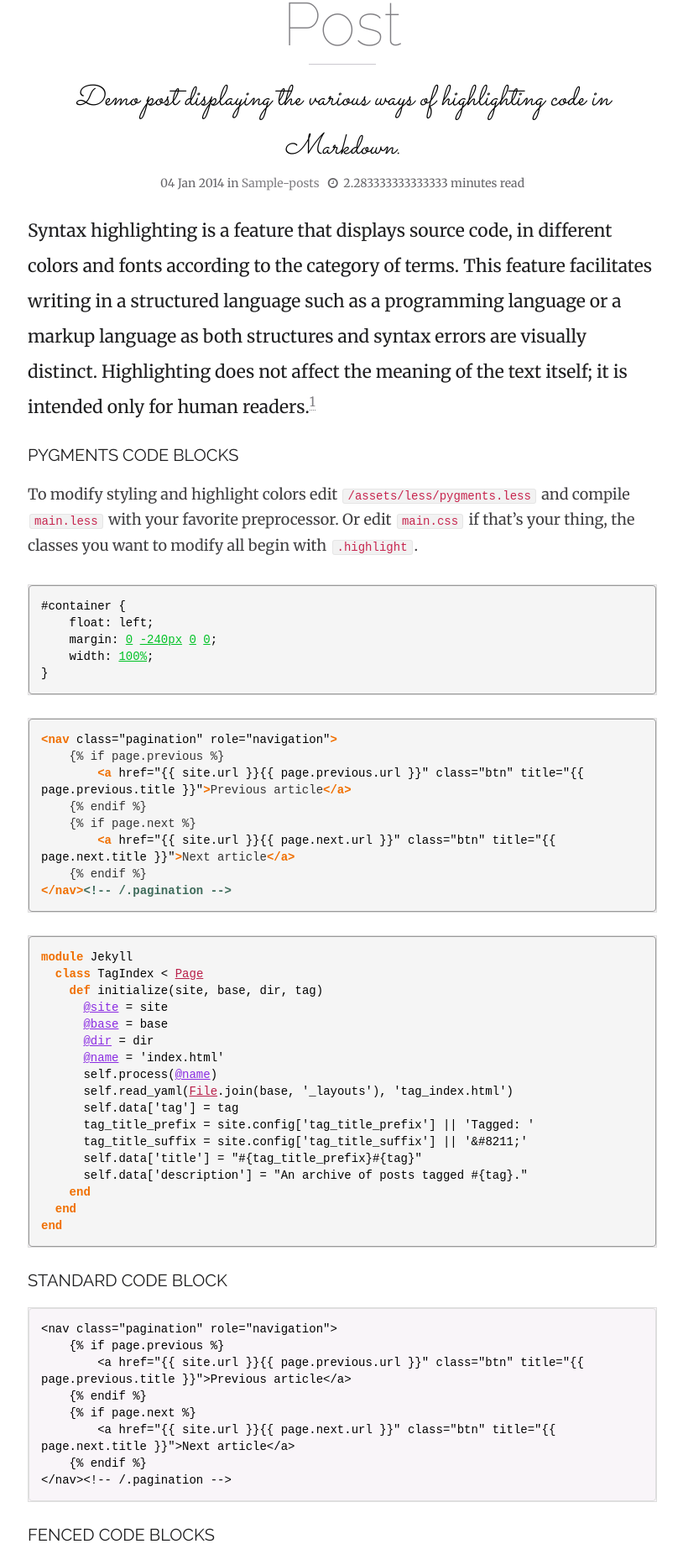
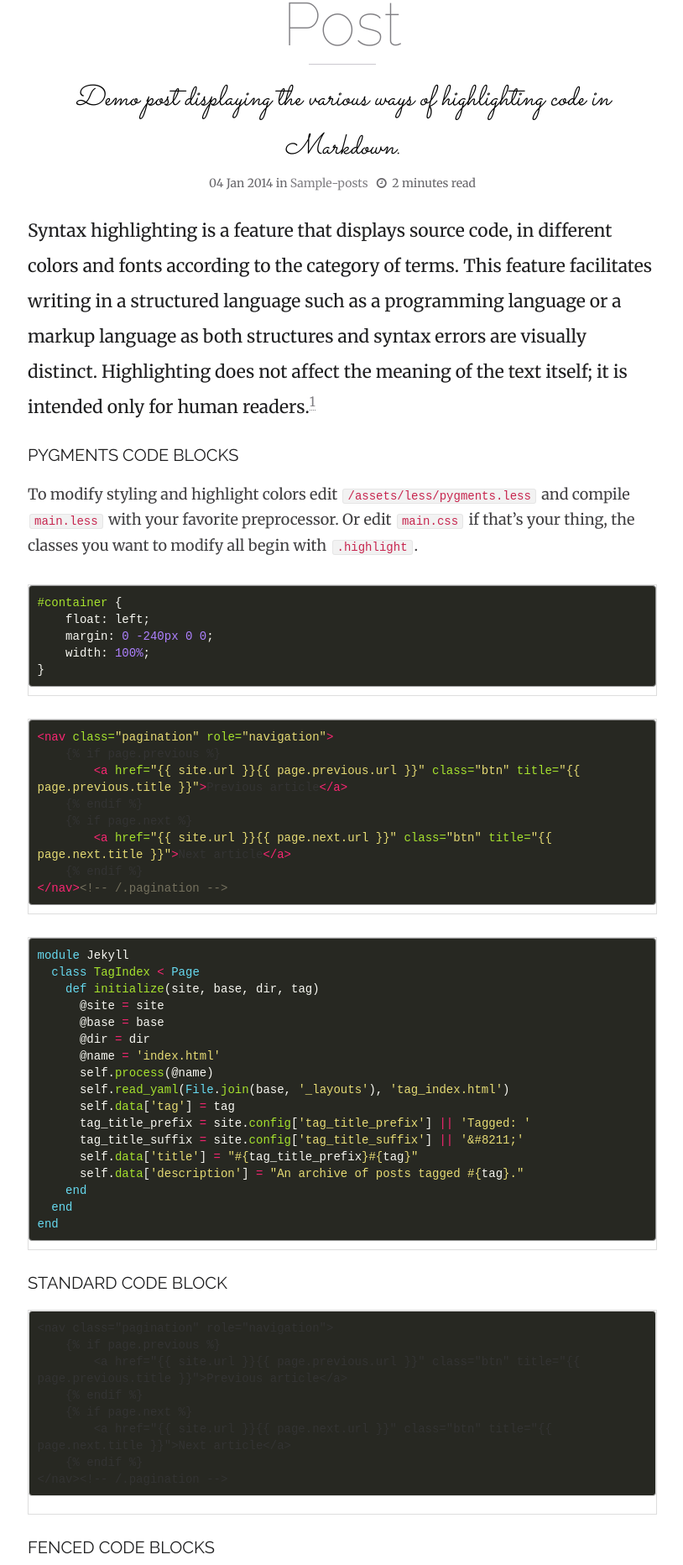
Before and after one commit to hmfaysal/hmfaysal-omega-theme, a Jekyll site: the page built from _posts/2014-01-04-code-highlighting-post.md, in a window 1280 px wide. Shown: the part 691-2555 px from the top of the page at 84% size, without its empty margins (232-1046 px from the left). Built offline with Jekyll 4.4.1, drawn with Linux system fonts in a browser that asks for light colours; comment, search, counter and statistics services are not loaded.

Commit message:
Syntax style updates, markdown flavor input fix

```diff
--- a/_config.yml
+++ b/_config.yml
@@ -102,6 +102,7 @@
     permalink: /:title
 
 kramdown:
+  input: GFM
   auto_ids: true
   footnote_nr: 1
   entity_output: as_char
--- a/_includes/head.html
+++ b/_includes/head.html
@@ -19,6 +19,7 @@
 <link rel="stylesheet" type="text/css" href="{{ site.url }}/assets/css/font-awesome.min.css" />
 
 <link rel="stylesheet" type="text/css" href="{{ site.url }}/assets/css/style.css" />
+<link rel="stylesheet" type="text/css" href="{{ site.url }}/assets/css/syntax.css"
 
 {% if page.mathjax %}
 <!--Load Mathjax-->
--- a/_includes/scripts.html
+++ b/_includes/scripts.html
@@ -11,7 +11,7 @@
 <script type="text/javascript" src="{{ site.url }}/assets/js/plugins/jquery.magnific-popup.min.js"></script>
 <script type="text/javascript" src="{{ site.url }}/assets/js/main.js"></script>
 <script type="text/javascript" src="{{ site.url }}/assets/js/script.js"></script>
-<!--<script type='text/javascript'>$(document).ready(function(){$(".time").text(function(a,b){return Math.round(parseFloat(b))})});</script>-->
+<script type='text/javascript'>$(document).ready(function(){$(".time").text(function(a,b){return Math.round(parseFloat(b))})});</script>
 
 <script type="text/javascript">
 
--- a/assets/css/style.css
+++ b/assets/css/style.css
@@ -1939,259 +1939,6 @@
   border: 1px solid #dedede;
 }
 
-.highlight pre {
-  position: relative;
-  padding: 1em;
-  margin: 0;
-}
-
-.highlight {
-  background: #F9F5F9;
-  color: #000000;
-}
-
-.highlight .hll {
-  background-color: #ffffcc;
-}
-
-.highlight .c {
-  color: #3F6B5B;
-  font-weight: bold;
-} /* Comment */
-.highlight .err {
-  color: #000000;
-} /* Error */
-.highlight .g {
-  color: #000000;
-} /* Generic */
-.highlight .k {
-  color: #F06F00;
-  font-weight: bold;
-} /* Keyword */
-.highlight .l {
-  color: #000000;
-} /* Literal */
-.highlight .n {
-  color: #000000;
-} /* Name */
-.highlight .o {
-  color: #000000;
-} /* Operator */
-.highlight .x {
-  color: #000000;
-} /* Other */
-.highlight .p {
-  color: #000000;
-} /* Punctuation */
-.highlight .cm {
-  color: #3F6B5B;
-  font-weight: bold;
-} /* Comment.Multiline */
-.highlight .cp {
-  color: #1071CE;
-  font-weight: bold;
-  text-decoration: underline;
-} /* Comment.Preproc */
-.highlight .c1 {
-  color: #3F6B5B;
-  font-weight: bold;
-} /* Comment.Single */
-.highlight .cs {
-  color: #3F6B5B;
-  font-weight: bold;
-} /* Comment.Special */
-.highlight .gd {
-  color: #2020ff;
-  background-color: #c8f2ea;
-} /* Generic.Deleted */
-.highlight .ge {
-  color: #000000;
-} /* Generic.Emph */
-.highlight .gr {
-  color: #ffffff;
-  background-color: #ff0000;
-} /* Generic.Error */
-.highlight .gh {
-  color: #1014AD;
-  font-weight: bold;
-} /* Generic.Heading */
-.highlight .gi {
-  color: #000000;
-} /* Generic.Inserted */
-.highlight .go {
-  color: #4000ff;
-  font-weight: bold;
-  background-color: #EFEFF7;
-} /* Generic.Output */
-.highlight .gp {
-  color: #000000;
-} /* Generic.Prompt */
-.highlight .gs {
-  color: #000000;
-} /* Generic.Strong */
-.highlight .gu {
-  color: #1014AD;
-  font-weight: bold;
-} /* Generic.Subheading */
-.highlight .gt {
-  color: #EB1513;
-  font-weight: bold;
-} /* Generic.Traceback */
-.highlight .kc {
-  color: #F06F00;
-  font-weight: bold;
-} /* Keyword.Constant */
-.highlight .kd {
-  color: #F06F00;
-  font-weight: bold;
-} /* Keyword.Declaration */
-.highlight .kn {
-  color: #F06F00;
-  font-weight: bold;
-} /* Keyword.Namespace */
-.highlight .kp {
-  color: #F06F00;
-  font-weight: bold;
-} /* Keyword.Pseudo */
-.highlight .kr {
-  color: #F06F00;
-  font-weight: bold;
-} /* Keyword.Reserved */
-.highlight .kt {
-  color: #8a2be2;
-  text-decoration: underline;
-} /* Keyword.Type */
-.highlight .ld {
-  color: #000000;
-} /* Literal.Date */
-.highlight .m {
-  color: #00C226;
-  text-decoration: underline;
-} /* Literal.Number */
-.highlight .s {
-  color: #000000;
-} /* Literal.String */
-.highlight .na {
-  color: #000000;
-} /* Name.Attribute */
-.highlight .nb {
-  color: #000000;
-} /* Name.Builtin */
-.highlight .nc {
-  color: #000000;
-} /* Name.Class */
-.highlight .no {
-  color: #B91F49;
-  text-decoration: underline;
-} /* Name.Constant */
-.highlight .nd {
-  color: #000000;
-} /* Name.Decorator */
-.highlight .ni {
-  color: #ee0000;
-  font-weight: bold;
-} /* Name.Entity */
-.highlight .ne {
-  color: #000000;
-} /* Name.Exception */
-.highlight .nf {
-  color: #000000;
-} /* Name.Function */
-.highlight .nl {
-  color: #000000;
-} /* Name.Label */
-.highlight .nn {
-  color: #000000;
-} /* Name.Namespace */
-.highlight .nx {
-  color: #000000;
-} /* Name.Other */
-.highlight .py {
-  color: #000000;
-} /* Name.Property */
-.highlight .nt {
-  color: #F06F00;
-  font-weight: bold;
-} /* Name.Tag */
-.highlight .nv {
-  color: #8a2be2;
-  text-decoration: underline;
-} /* Name.Variable */
-.highlight .ow {
-  color: #000000;
-} /* Operator.Word */
-.highlight .w {
-  color: #000000;
-} /* Text.Whitespace */
-.highlight .mf {
-  color: #00C226;
-  text-decoration: underline;
-} /* Literal.Number.Float */
-.highlight .mh {
-  color: #00C226;
-  text-decoration: underline;
-} /* Literal.Number.Hex */
-.highlight .mi {
-  color: #00C226;
-  text-decoration: underline;
-} /* Literal.Number.Integer */
-.highlight .mo {
-  color: #00C226;
-  text-decoration: underline;
-} /* Literal.Number.Oct */
-.highlight .sb {
-  color: #000000;
-} /* Literal.String.Backtick */
-.highlight .sc {
-  color: #000000;
-} /* Literal.String.Char */
-.highlight .sd {
-  color: #000000;
-} /* Literal.String.Doc */
-.highlight .s2 {
-  color: #000000;
-} /* Literal.String.Double */
-.highlight .se {
-  color: #000000;
-} /* Literal.String.Escape */
-.highlight .sh {
-  color: #000000;
-} /* Literal.String.Heredoc */
-.highlight .si {
-  color: #000000;
-} /* Literal.String.Interpol */
-.highlight .sx {
-  color: #000000;
-} /* Literal.String.Other */
-.highlight .sr {
-  color: #000000;
-} /* Literal.String.Regex */
-.highlight .s1 {
-  color: #000000;
-} /* Literal.String.Single */
-.highlight .ss {
-  color: #000000;
-} /* Literal.String.Symbol */
-.highlight .bp {
-  color: #000000;
-} /* Name.Builtin.Pseudo */
-.highlight .vc {
-  color: #8a2be2;
-  text-decoration: underline;
-} /* Name.Variable.Class */
-.highlight .vg {
-  color: #8a2be2;
-  text-decoration: underline;
-} /* Name.Variable.Global */
-.highlight .vi {
-  color: #8a2be2;
-  text-decoration: underline;
-} /* Name.Variable.Instance */
-.highlight .il {
-  color: #00C226;
-  text-decoration: underline;
-} /* Literal.Number.Integer.Long */
-
 /* menu button */
 
 button.menu-button {
--- /dev/null
+++ b/assets/css/syntax.css
@@ -0,0 +1,66 @@
+pre.highlight,
+.highlight pre { background-color: #272822; }
+.highlight .hll { background-color: #272822; }
+.highlight .c { color: #75715e } /* Comment */
+.highlight .err { color: #960050; background-color: #1e0010 } /* Error */
+.highlight .k { color: #66d9ef } /* Keyword */
+.highlight .l { color: #ae81ff } /* Literal */
+.highlight .n { color: #f8f8f2 } /* Name */
+.highlight .o { color: #f92672 } /* Operator */
+.highlight .p { color: #f8f8f2 } /* Punctuation */
+.highlight .cm { color: #75715e } /* Comment.Multiline */
+.highlight .cp { color: #75715e } /* Comment.Preproc */
+.highlight .c1 { color: #75715e } /* Comment.Single */
+.highlight .cs { color: #75715e } /* Comment.Special */
+.highlight .ge { font-style: italic } /* Generic.Emph */
+.highlight .gs { font-weight: bold } /* Generic.Strong */
+.highlight .kc { color: #66d9ef } /* Keyword.Constant */
+.highlight .kd { color: #66d9ef } /* Keyword.Declaration */
+.highlight .kn { color: #f92672 } /* Keyword.Namespace */
+.highlight .kp { color: #66d9ef } /* Keyword.Pseudo */
+.highlight .kr { color: #66d9ef } /* Keyword.Reserved */
+.highlight .kt { color: #66d9ef } /* Keyword.Type */
+.highlight .ld { color: #e6db74 } /* Literal.Date */
+.highlight .m { color: #ae81ff } /* Literal.Number */
+.highlight .s { color: #e6db74 } /* Literal.String */
+.highlight .na { color: #a6e22e } /* Name.Attribute */
+.highlight .nb { color: #f8f8f2 } /* Name.Builtin */
+.highlight .nc { color: #a6e22e } /* Name.Class */
+.highlight .no { color: #66d9ef } /* Name.Constant */
+.highlight .nd { color: #a6e22e } /* Name.Decorator */
+.highlight .ni { color: #f8f8f2 } /* Name.Entity */
+.highlight .ne { color: #a6e22e } /* Name.Exception */
+.highlight .nf { color: #a6e22e } /* Name.Function */
+.highlight .nl { color: #f8f8f2 } /* Name.Label */
+.highlight .nn { color: #f8f8f2 } /* Name.Namespace */
+.highlight .nx { color: #a6e22e } /* Name.Other */
+.highlight .py { color: #f8f8f2 } /* Name.Property */
+.highlight .nt { color: #f92672 } /* Name.Tag */
+.highlight .nv { color: #f8f8f2 } /* Name.Variable */
+.highlight .ow { color: #f92672 } /* Operator.Word */
+.highlight .w { color: #f8f8f2 } /* Text.Whitespace */
+.highlight .mf { color: #ae81ff } /* Literal.Number.Float */
+.highlight .mh { color: #ae81ff } /* Literal.Number.Hex */
+.highlight .mi { color: #ae81ff } /* Literal.Number.Integer */
+.highlight .mo { color: #ae81ff } /* Literal.Number.Oct */
+.highlight .sb { color: #e6db74 } /* Literal.String.Backtick */
+.highlight .sc { color: #e6db74 } /* Literal.String.Char */
+.highlight .sd { color: #e6db74 } /* Literal.String.Doc */
+.highlight .s2 { color: #e6db74 } /* Literal.String.Double */
+.highlight .se { color: #ae81ff } /* Literal.String.Escape */
+.highlight .sh { color: #e6db74 } /* Literal.String.Heredoc */
+.highlight .si { color: #e6db74 } /* Literal.String.Interpol */
+.highlight .sx { color: #e6db74 } /* Literal.String.Other */
+.highlight .sr { color: #e6db74 } /* Literal.String.Regex */
+.highlight .s1 { color: #e6db74 } /* Literal.String.Single */
+.highlight .ss { color: #e6db74 } /* Literal.String.Symbol */
+.highlight .bp { color: #f8f8f2 } /* Name.Builtin.Pseudo */
+.highlight .vc { color: #f8f8f2 } /* Name.Variable.Class */
+.highlight .vg { color: #f8f8f2 } /* Name.Variable.Global */
+.highlight .vi { color: #f8f8f2 } /* Name.Variable.Instance */
+.highlight .il { color: #ae81ff } /* Literal.Number.Integer.Long */
+
+.highlight .gh { } /* Generic Heading & Diff Header */
+.highlight .gu { color: #75715e; } /* Generic.Subheading & Diff Unified/Comment? */
+.highlight .gd { color: #f92672; } /* Generic.Deleted & Diff Deleted */
+.highlight .gi { color: #a6e22e; } /* Generic.Inserted & Diff Inserted */
```
